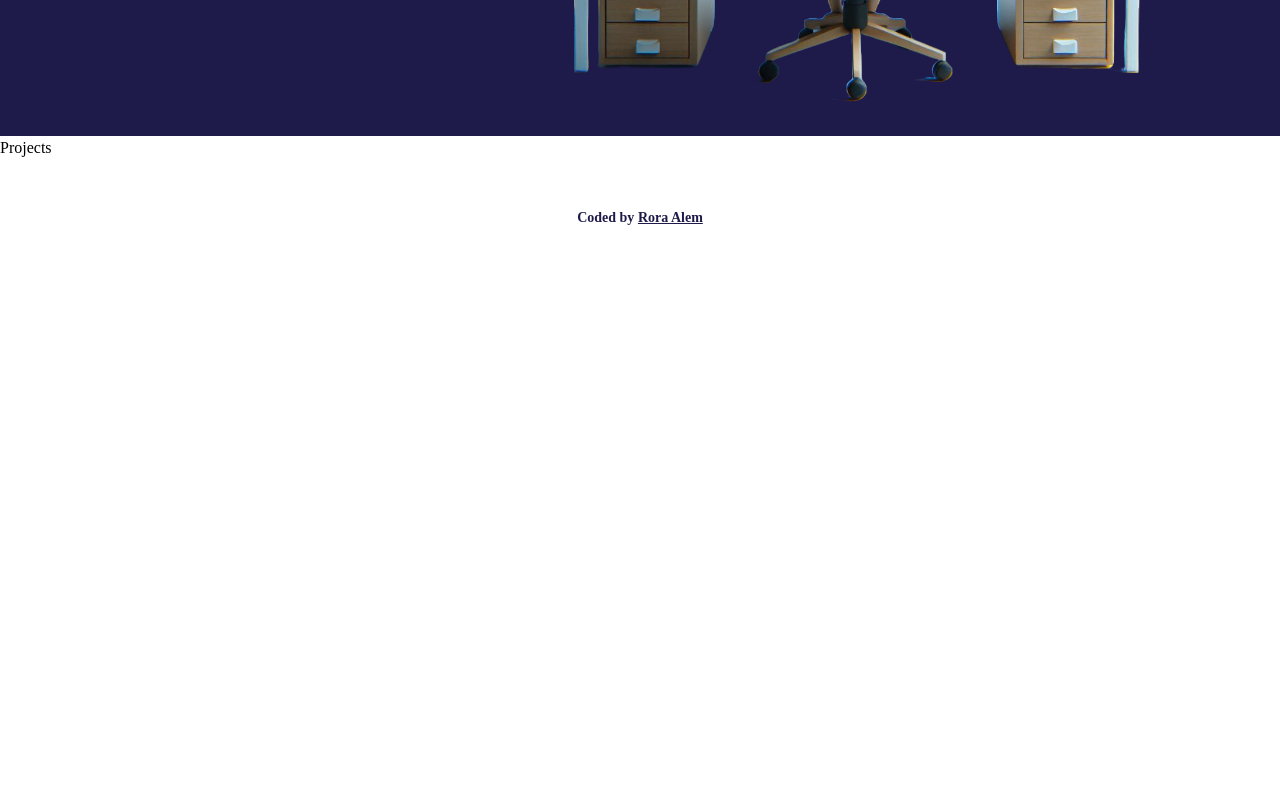
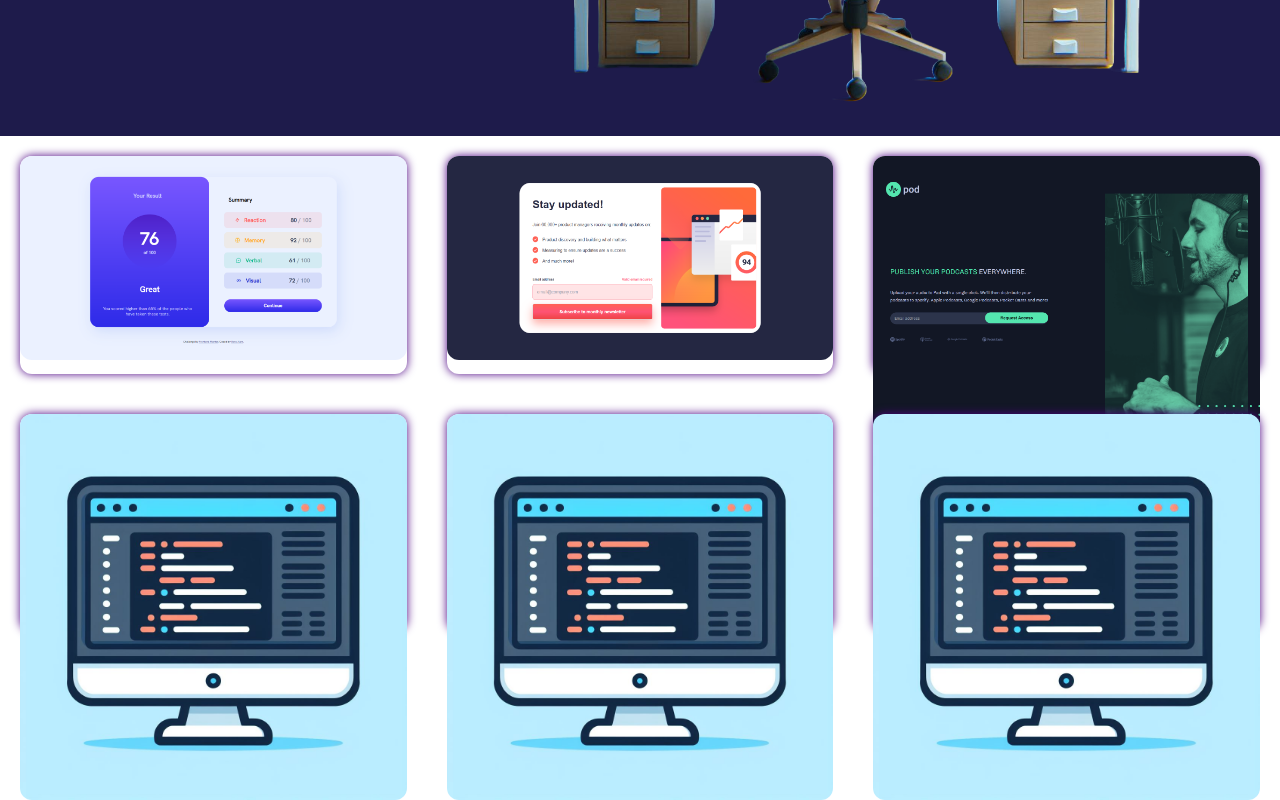
Before and after one commit to Rgit915/frontend-flow, a React (Vite) app: page /projects in a window 1280 px wide. Shown: the part 704-1504 px from the top of the page. Before the commit the page ends 964 px from the top, so only its background shows below. Built offline with nearby package versions, Linux system fonts and the light colour scheme.

Commit message:
Implement projects page

```diff
--- a/src/pages/Projects.jsx
+++ b/src/pages/Projects.jsx
@@ -1,9 +1,45 @@
-import React from 'react'
+import tasksData from "../data/tasksData";
+import Button from "../components/Button";
 
 const Projects = () => {
   return (
-    <div>Projects</div>
-  )
-}
+    <main>
+      <div className="grid grid-cols-2 gap-10 p-5 min-[400px]:grid-cols-3">
+        {tasksData.map((task) => (
+          <div
+            key={task.id}
+            className="w-full h-full aspect-video shadow-[0_0_10px_indigo] relative rounded-xl"
+          >
+            {/* <span className="absolute p-2 bg-indigo-950 text-white rounded-br-lg">
+            <p>Task# {task.id}</p>
+            </span> */}
+            <img
+              className="bg-cover rounded-xl hover:scale-105 transition-transform duration-700 ease-in-out"
+              src={task.image}
+              alt={`PC Icon ${task.id}`}
+            />
+            <div className="overlay rounded-b-xl space-y-2 font-mono">
+              <ul className="list-none flex space-x-2  ">
+                {/* Using map to render list items */}
+                {task.description.map((item, index) => (
+                  <li key={index} className=" text-slate-200 font-bold  px-2">
+                    {item}
+                  </li>
+                ))}
+              </ul>
+              <div className="flex space-x-2">
+                <Button to={task.liveLink} value={"Live Demo"}/>
+                <p>|</p>
+                <Button to={task.codeRepo} value={"Code Repo"}/>
+                <p>|</p>
+                <Button to={task.watchHere} value={"Watch here"}/>
+              </div>
+            </div>
+          </div>
+        ))}
+      </div>
+    </main>
+  );
+};
 
-export default Projects
+export default Projects;
```
